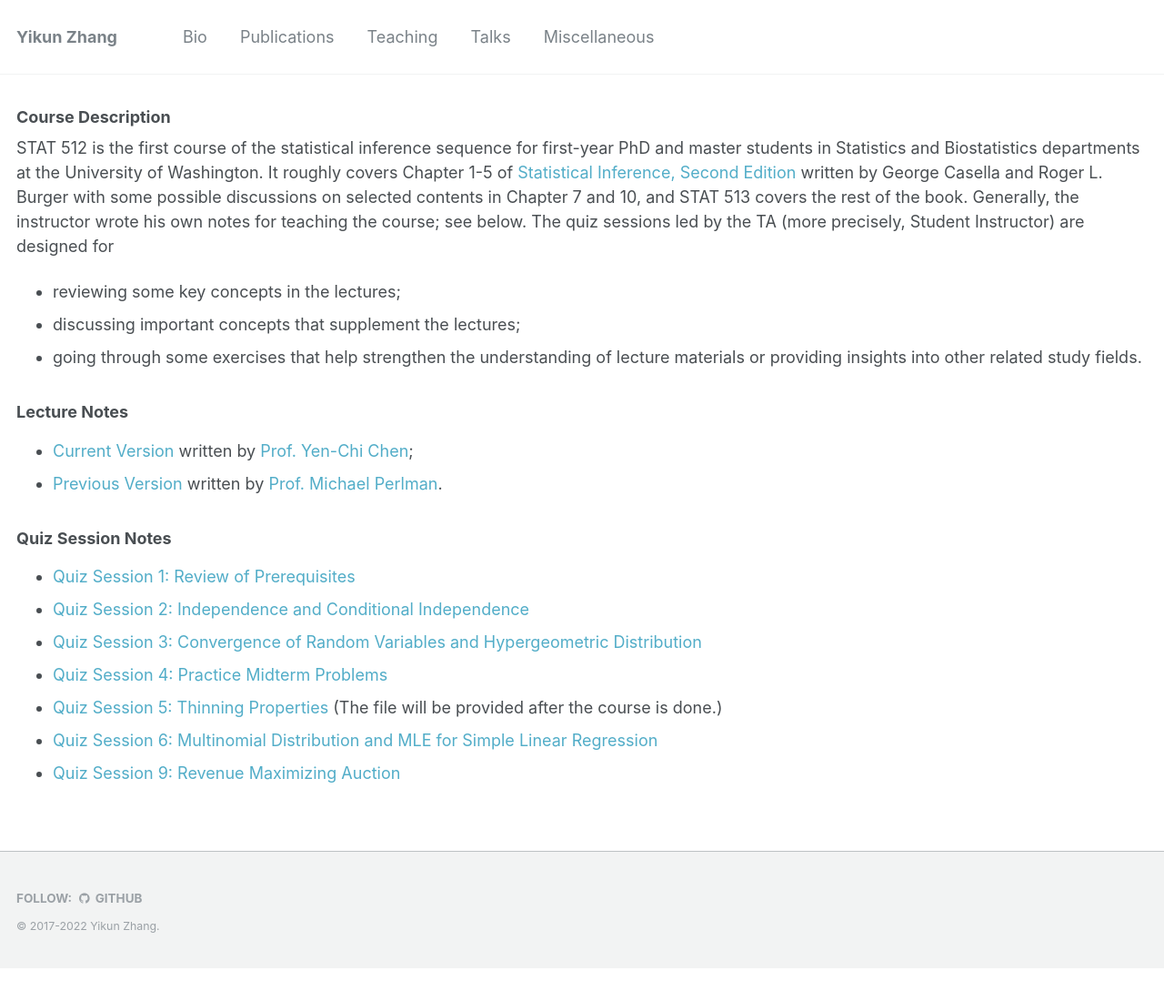
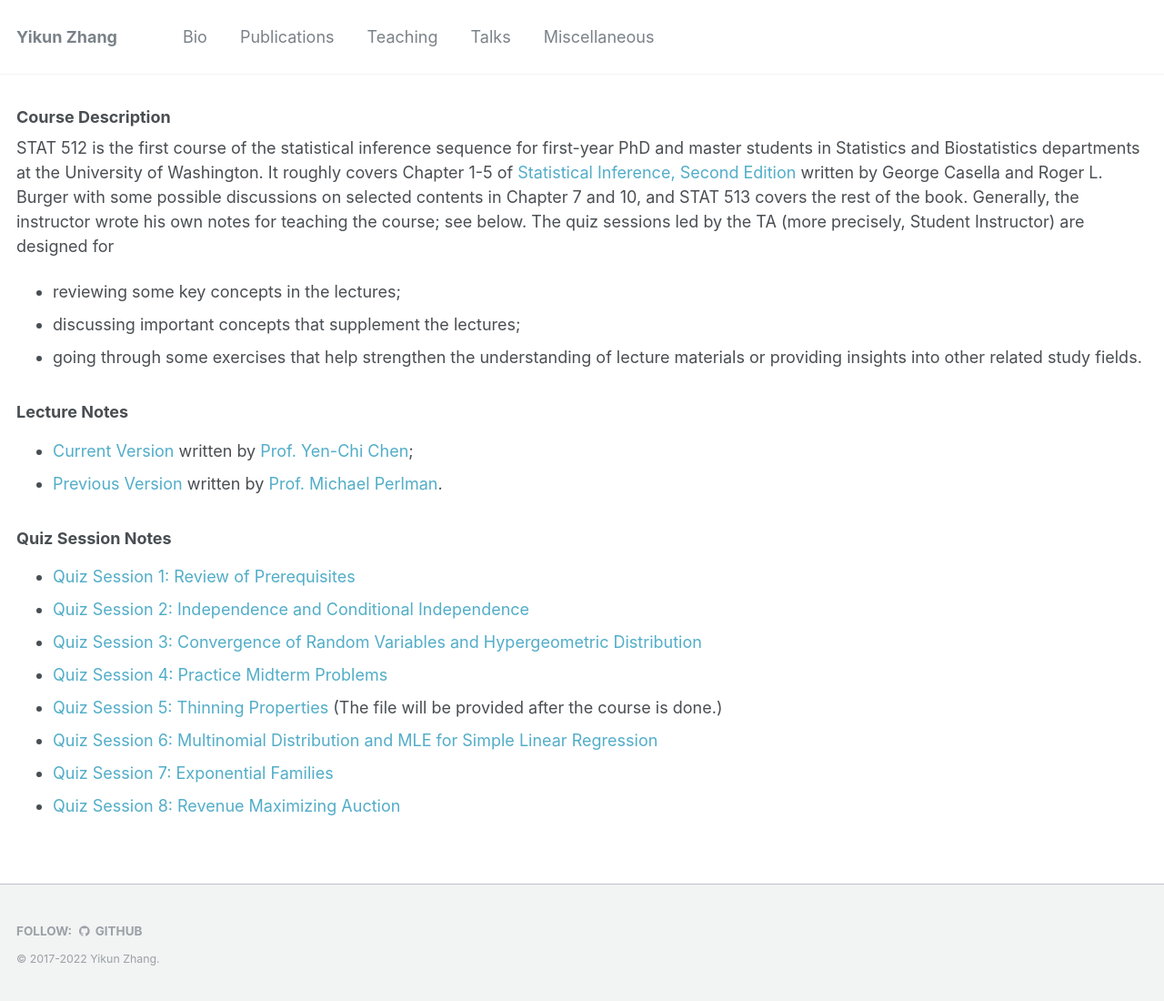
Before and after one commit to zhangyk8/zhangyk8.github.io, a Jekyll site: the page built from _teaching/stat512_uw.md, in a window 1280 px wide. Shown: the whole page at 91% size. Built offline with Jekyll 4.4.1, drawn with Linux system fonts in a browser that asks for light colours; before the commit the page ends 1064 px from its top, so only the background shows below that.

Commit message:
Update stat512_uw.md

```diff
--- a/_teaching/stat512_uw.md
+++ b/_teaching/stat512_uw.md
@@ -31,4 +31,5 @@ STAT 512 is the first course of the statistical inference sequence for first-yea
 - [Quiz Session 4: Practice Midterm Problems](file_stat512/Quiz4_solution.pdf)
 - [Quiz Session 5: Thinning Properties]() (The file will be provided after the course is done.)
 - [Quiz Session 6: Multinomial Distribution and MLE for Simple Linear Regression](file_stat512/Quiz6_solution.pdf)
-- [Quiz Session 9: Revenue Maximizing Auction](file_stat512/Quiz9_solution.pdf)
+- [Quiz Session 7: Exponential Families](file_stat512/Quiz7_solution.pdf)
+- [Quiz Session 8: Revenue Maximizing Auction](file_stat512/Quiz8_solution.pdf)
```
